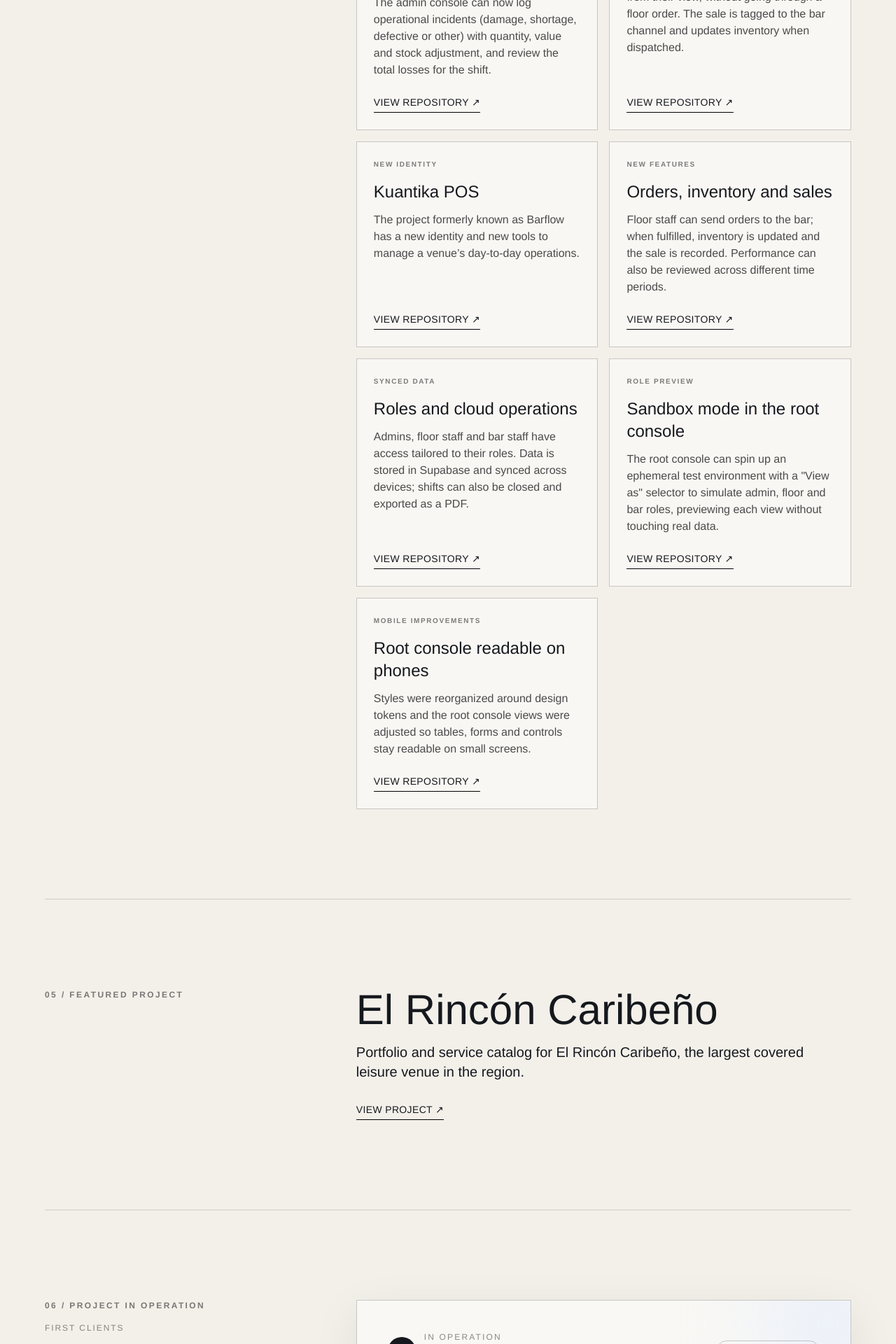
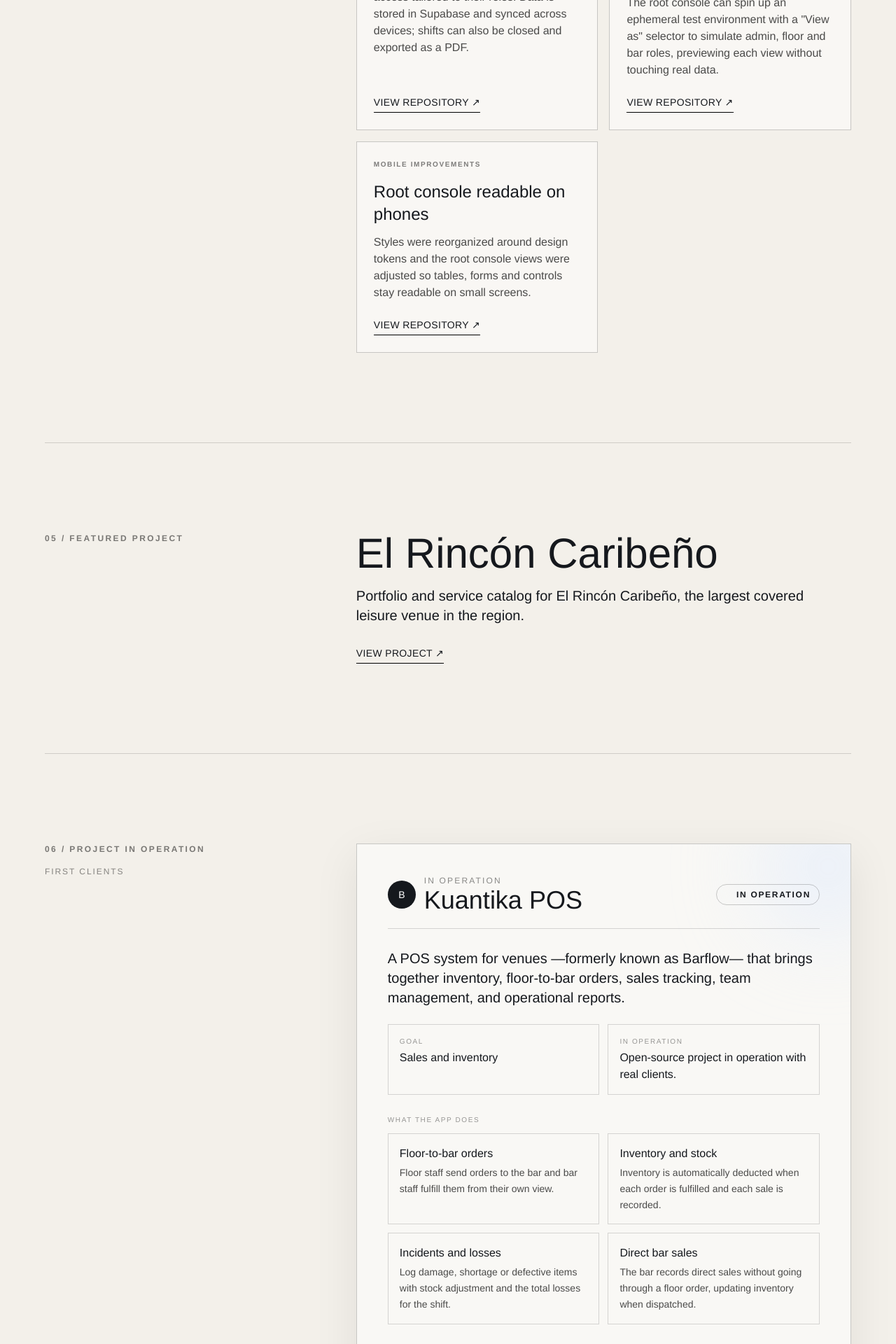
Before and after one commit to GermanRhenals/Portafolio-web, a React (Vite) app: page / in a window 1280 px wide. Shown: the part 2420-4340 px from the top of the page at 70% size. Built offline with nearby package versions, Linux system fonts and the light colour scheme.

Commit message:
Resume novedades en la seccion de proyecto en operacion

```diff
--- a/src/App.tsx
+++ b/src/App.tsx
@@ -22,17 +22,18 @@
     availability: 'Disponible para oportunidades remotas o en otra ciudad.', aboutTitle: 'Sobre mí',
     about: 'Soy German Rhenals, desarrollador de software con dos años de formación y práctica construyendo proyectos web. También he explorado el desarrollo de videojuegos 2D con Unity a través de proyectos personales. Soy constante, disciplinado y disfruto encontrar la manera de sumar en cada equipo.',
     servicesTitle: 'Lo que puedo aportar', services: ['Desarrollo web', 'Soluciones tecnológicas', 'Soporte TI', 'Mantenimiento de software', 'Implementaciones con IA', 'Automatización'], technologiesTitle: 'Tecnologías', updatesTitle: 'Novedades', updatesIntro: 'Un vistazo a los proyectos y avances más recientes.', updates: [
-      { status: 'Registro de incidentes', title: 'Incidentes desde el admin', description: 'Desde la consola de administración se pueden registrar incidentes operacionales (daño, faltante, defectuoso u otro) con cantidad, valor y ajuste de inventario, y revisar el total de pérdidas del turno.', link: 'Ver repositorio', href: 'https://github.com/GermanRhenals/pos-systems' },
-      { status: 'Ventas directas', title: 'Venta directa en el bar', description: 'El personal del bar ya puede registrar ventas directas desde su vista, sin pasar por un pedido de sala. La venta queda en el canal barra y actualiza el inventario al despacharse.', link: 'Ver repositorio', href: 'https://github.com/GermanRhenals/pos-systems' },
-      { status: 'Nueva identidad', title: 'Kuantika POS', description: 'El proyecto antes llamado Barflow evoluciona con una nueva identidad y herramientas para gestionar la operación completa de un establecimiento.', link: 'Ver repositorio', href: 'https://github.com/GermanRhenals/pos-systems' },
-      { status: 'Nuevas funciones', title: 'Pedidos, inventario y ventas', description: 'El equipo de sala puede enviar pedidos al bar; al despacharlos, se actualiza el inventario y se registra la venta. También se puede consultar el desempeño por distintos períodos.', link: 'Ver repositorio', href: 'https://github.com/GermanRhenals/pos-systems' },
       { status: 'Datos sincronizados', title: 'Roles y operación en la nube', description: 'Administradores, personal de sala y bar cuentan con accesos según su función. Los datos se guardan en Supabase y se sincronizan entre dispositivos; además, se puede cerrar el turno y generar un PDF.', link: 'Ver repositorio', href: 'https://github.com/GermanRhenals/pos-systems' },
       { status: 'Vista previa de roles', title: 'Modo sandbox en la consola root', description: 'Desde la consola root se puede entrar en un entorno de prueba efímero y usar el selector "Ver como" para simular los roles de administrador, sala y bar, revisando cada vista sin tocar datos reales.', link: 'Ver repositorio', href: 'https://github.com/GermanRhenals/pos-systems' },
       { status: 'Mejoras móviles', title: 'Consola root legible en celular', description: 'Se reorganizaron los estilos con tokens de diseño y se ajustaron las vistas de la consola root para que tablas, formularios y controles se lean bien en pantallas pequeñas.', link: 'Ver repositorio', href: 'https://github.com/GermanRhenals/pos-systems' },
     ], projectsTitle: 'Proyecto destacado',
     projectDescription: 'Portafolio y catálogo de servicios para El Rincón Caribeño, el estadero cubierto más grande de la región.', viewProject: 'Ver proyecto', inConstruction: 'Proyecto en operación',
-    inConstructionEyebrow: 'Primeros clientes', inConstructionTitle: 'Kuantika POS', inConstructionDescription: 'Sistema POS para establecimientos que integra inventario, pedidos de sala al bar, registro de ventas, gestión de equipo e informes de operación.',
-    inConstructionStatus: 'En operación', inConstructionGoal: 'Objetivo', inConstructionGoalValue: 'Ventas e inventarios', inConstructionRepository: 'Ver repositorio', inConstructionNote: 'Proyecto open source en operación con clientes reales.',
+    inConstructionEyebrow: 'Primeros clientes', inConstructionTitle: 'Kuantika POS', inConstructionDescription: 'Sistema POS para establecimientos —antes conocido como Barflow— que integra inventario, pedidos de sala al bar, registro de ventas, gestión de equipo e informes de operación.',
+    inConstructionStatus: 'En operación', inConstructionGoal: 'Objetivo', inConstructionGoalValue: 'Ventas e inventarios', inConstructionCapabilitiesTitle: 'Lo que hace la aplicación', inConstructionCapabilities: [
+      { title: 'Pedidos de sala al bar', description: 'El equipo de sala envía pedidos al bar y el personal del bar los despacha desde su vista.' },
+      { title: 'Inventario y existencias', description: 'El inventario se descuenta automáticamente al despachar cada pedido y al registrar cada venta.' },
+      { title: 'Incidentes y pérdidas', description: 'Registro de daño, faltante o defectuoso con ajuste de inventario y total de pérdidas del turno.' },
+      { title: 'Venta directa en barra', description: 'El bar registra ventas directas sin pasar por un pedido de sala, actualizando el inventario al despacharse.' },
+    ], inConstructionRepository: 'Ver repositorio', inConstructionNote: 'Proyecto open source en operación con clientes reales.',
     contactTitle: 'Construyamos algo', contactText: 'Estoy abierto a oportunidades laborales, proyectos freelance y retos que me permitan seguir creciendo.', cv: 'Descargar CV', copy: 'Copiar correo',
   },
   en: {
@@ -41,17 +42,18 @@
     availability: 'Available for remote opportunities or relocation.', aboutTitle: 'About me',
     about: 'I am German Rhenals, a software developer with two years of training and hands-on practice building web projects. I have also explored 2D game development with Unity through personal projects. I am consistent, disciplined, and enjoy finding ways to contribute to every team.',
     servicesTitle: 'What I can bring', services: ['Web development', 'Technology solutions', 'IT support', 'Software maintenance', 'AI implementations', 'Automation'], technologiesTitle: 'Technologies', updatesTitle: 'Latest updates', updatesIntro: 'A look at the latest projects and progress.', updates: [
-      { status: 'Incident tracking', title: 'Incidents from the admin console', description: 'The admin console can now log operational incidents (damage, shortage, defective or other) with quantity, value and stock adjustment, and review the total losses for the shift.', link: 'View repository', href: 'https://github.com/GermanRhenals/pos-systems' },
-      { status: 'Direct sales', title: 'Direct bar sales', description: 'Bar staff can now record sales directly from their view, without going through a floor order. The sale is tagged to the bar channel and updates inventory when dispatched.', link: 'View repository', href: 'https://github.com/GermanRhenals/pos-systems' },
-      { status: 'New identity', title: 'Kuantika POS', description: 'The project formerly known as Barflow has a new identity and new tools to manage a venue’s day-to-day operations.', link: 'View repository', href: 'https://github.com/GermanRhenals/pos-systems' },
-      { status: 'New features', title: 'Orders, inventory and sales', description: 'Floor staff can send orders to the bar; when fulfilled, inventory is updated and the sale is recorded. Performance can also be reviewed across different time periods.', link: 'View repository', href: 'https://github.com/GermanRhenals/pos-systems' },
       { status: 'Synced data', title: 'Roles and cloud operations', description: 'Admins, floor staff and bar staff have access tailored to their roles. Data is stored in Supabase and synced across devices; shifts can also be closed and exported as a PDF.', link: 'View repository', href: 'https://github.com/GermanRhenals/pos-systems' },
       { status: 'Role preview', title: 'Sandbox mode in the root console', description: 'The root console can spin up an ephemeral test environment with a "View as" selector to simulate admin, floor and bar roles, previewing each view without touching real data.', link: 'View repository', href: 'https://github.com/GermanRhenals/pos-systems' },
       { status: 'Mobile improvements', title: 'Root console readable on phones', description: 'Styles were reorganized around design tokens and the root console views were adjusted so tables, forms and controls stay readable on small screens.', link: 'View repository', href: 'https://github.com/GermanRhenals/pos-systems' },
     ], projectsTitle: 'Featured project',
     projectDescription: 'Portfolio and service catalog for El Rincón Caribeño, the largest covered leisure venue in the region.', viewProject: 'View project', inConstruction: 'Project in operation',
-    inConstructionEyebrow: 'First clients', inConstructionTitle: 'Kuantika POS', inConstructionDescription: 'A POS system for venues that brings together inventory, floor-to-bar orders, sales tracking, team management, and operational reports.',
-    inConstructionStatus: 'In operation', inConstructionGoal: 'Goal', inConstructionGoalValue: 'Sales and inventory', inConstructionRepository: 'View repository', inConstructionNote: 'Open-source project in operation with real clients.',
+    inConstructionEyebrow: 'First clients', inConstructionTitle: 'Kuantika POS', inConstructionDescription: 'A POS system for venues —formerly known as Barflow— that brings together inventory, floor-to-bar orders, sales tracking, team management, and operational reports.',
+    inConstructionStatus: 'In operation', inConstructionGoal: 'Goal', inConstructionGoalValue: 'Sales and inventory', inConstructionCapabilitiesTitle: 'What the app does', inConstructionCapabilities: [
+      { title: 'Floor-to-bar orders', description: 'Floor staff send orders to the bar and bar staff fulfill them from their own view.' },
+      { title: 'Inventory and stock', description: 'Inventory is automatically deducted when each order is fulfilled and each sale is recorded.' },
+      { title: 'Incidents and losses', description: 'Log damage, shortage or defective items with stock adjustment and the total losses for the shift.' },
+      { title: 'Direct bar sales', description: 'The bar records direct sales without going through a floor order, updating inventory when dispatched.' },
+    ], inConstructionRepository: 'View repository', inConstructionNote: 'Open-source project in operation with real clients.',
     contactTitle: "Let's build something", contactText: 'I am open to job opportunities, freelance projects, and challenges that help me keep growing.', cv: 'Download CV', copy: 'Copy email',
   },
 } as const
@@ -486,6 +488,16 @@
                     </div>
                   </div>
 
+                  <p className="mb-3 text-[10px] uppercase tracking-[0.16em] text-black/40 dark:text-white/40">{text.inConstructionCapabilitiesTitle}</p>
+                  <div className="mb-7 grid gap-3 sm:grid-cols-2">
+                    {text.inConstructionCapabilities.map((capability) => (
+                      <div key={capability.title} className="border border-black/15 px-4 py-4 dark:border-white/10">
+                        <p className="mb-1 text-sm font-medium sm:text-base">{capability.title}</p>
+                        <p className="text-sm leading-relaxed text-black/70 dark:text-white/70">{capability.description}</p>
+                      </div>
+                    ))}
+                  </div>
+
                   <a href="https://github.com/GermanRhenals/pos-systems" target="_blank" rel="noreferrer" className="inline-flex items-center gap-2 border-b border-black pb-1 text-xs font-medium uppercase tracking-wide transition-opacity hover:opacity-60 dark:border-white sm:text-sm">
                     {text.inConstructionRepository} ↗
                   </a>
```
